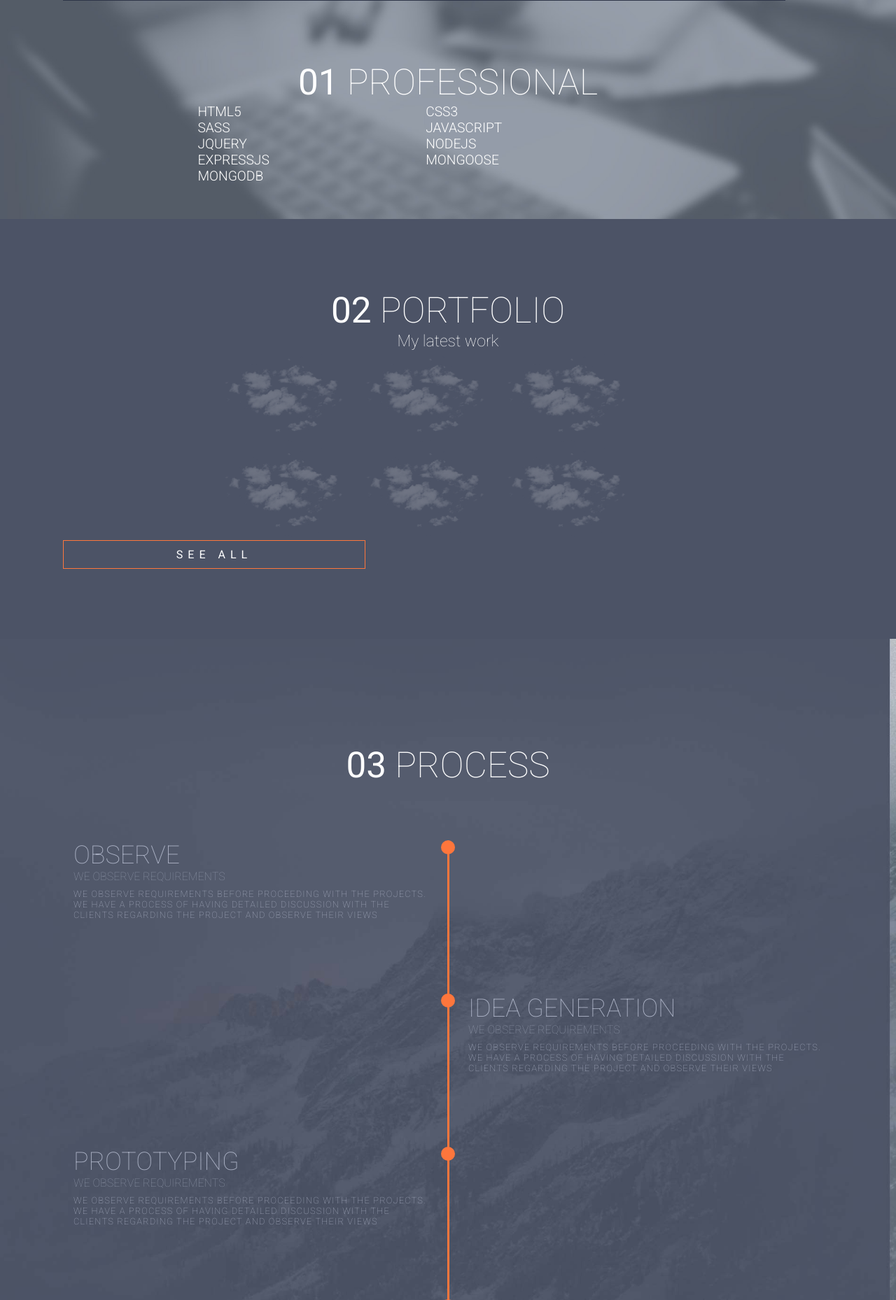
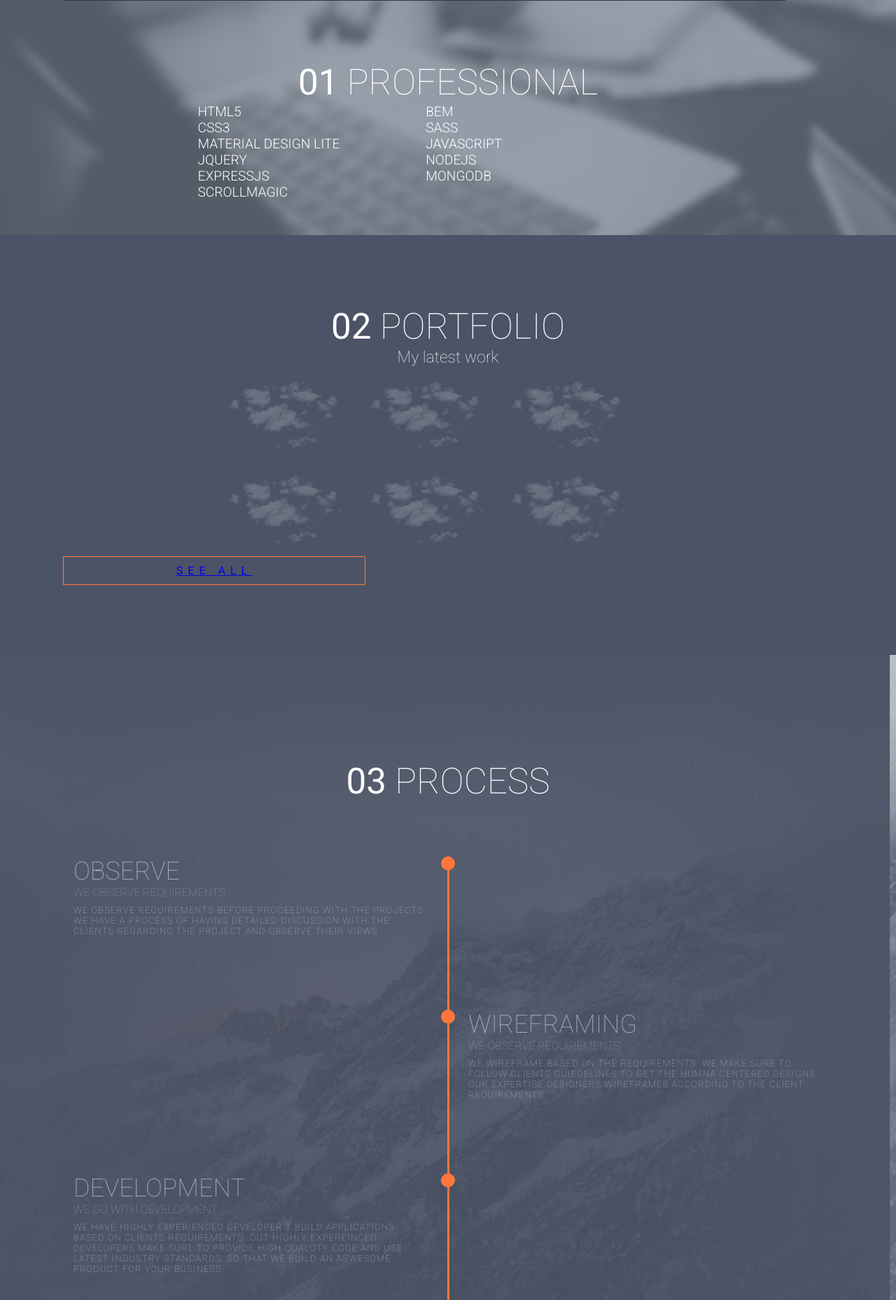
Before and after one commit to bhartendush/bhartendu, a PHP site: page / in a window 1280 px wide. Shown: the part 939-2797 px from the top of the page at 70% size. Run offline with PHP 8.4, Linux system fonts and the light colour scheme; some libraries are stand-ins or nearby versions.

Commit message:
updated the home page

```diff
--- a/index.html
+++ b/index.html
@@ -1,9 +1,24 @@
 <!DOCTYPE html>
 <html>
 <head>
+
 	<title>Frontend Developer and Wordpress Developer</title>
 	<link href="https://fonts.googleapis.com/css?family=Roboto:100,300,400" rel="stylesheet">
 	<link rel="stylesheet" type="text/css" href="dist/styles/main.min.css" />
+	<meta charset="UTF-8">
+	<meta name="description" content="Bhartendu designs is a leading Software development company helping clients all over the globe to make there internet presence.">
+    <meta name="keywords" content="Wordpress developer, Nodejs developer, Angularjs developer, PSD to HTML, PSD to Wordpress developer, BEM developer, MDL developer, MONGODB developer">
+    <meta name="author" content="Bhartendu Sharma">
+    <meta name="viewport" content="width=device-width, initial-scale=1.0">
+
+    <meta name="robots" content="noodp"/>
+<link rel="canonical" href="http://www.bhartendu.me/" />
+<meta property="og:locale" content="en_US" />
+<meta property="og:type" content="website" />
+<meta property="og:title" content="Web Software Designing, SEO and Mobile App Development Services Company" />
+<meta property="og:description" content="Bhartendu designs is a leading Software development company helping clients all over the globe to make there internet presence." />
+<meta property="og:url" content="http://www.bhartendu.me/" />
+<meta property="og:site_name" content="Bhartendu Designs" />
 </head>
 <body>
 <header>
@@ -23,7 +38,7 @@
 
 <section id="hero">
 <div class="container">
-<h2>I<span class="pink">'</span>m<br /> Bhartendu <span class="pink">.</span></h2>
+<h2>I<span class="pink">'</span>m<br /> Bhartendu<span class="pink">.</span></h2>
 	<h1>Frontend &amp; Wordpress Developer</h1>
 	<img src="dist/images/me.png" alt="Frontend Developer and Wordpress Developer">
 	</div>
@@ -37,18 +52,27 @@
 	</div>
 	<div id="prof-ot">
 	<h2><span>01</span> Professional</h2>
+
 	 <div id="techn-lst">
 	  <div class="techn-lst-in">
 	    <div class="techn-nm">HTML5</div>
-	    <div class="techn-bar"><span style="width: 80%"></span></div>
+	    <div class="techn-bar"><span style="width: 90%"></span></div>
+	  </div>
+		<div class="techn-lst-in">
+	    <div class="techn-nm">BEM</div>
+	    <div class="techn-bar"><span style="width: 95%"></span></div>
 	  </div>
 	  <div class="techn-lst-in">
 	    <div class="techn-nm">CSS3</div>
-	    <div class="techn-bar"><span style="width: 40%"></span></div>
+	    <div class="techn-bar"><span style="width: 95%"></span></div>
 	  </div>
 	  <div class="techn-lst-in">
 	    <div class="techn-nm">SASS</div>
 	    <div class="techn-bar"><span style="width: 80%"></span></div>
+	  </div>
+		<div class="techn-lst-in">
+	    <div class="techn-nm">MATERIAL DESIGN LITE</div>
+	    <div class="techn-bar"><span style="width: 95%"></span></div>
 	  </div>
 	  <div class="techn-lst-in">
 	    <div class="techn-nm">JAVASCRIPT</div>
@@ -56,22 +80,22 @@
 	  </div>
 	  <div class="techn-lst-in">
 	    <div class="techn-nm">JQUERY</div>
+	    <div class="techn-bar"><span style="width: 75%"></span></div>
+	  </div>
+	  <div class="techn-lst-in">
+	    <div class="techn-nm">NODEJS</div>
+	    <div class="techn-bar"><span style="width: 75%"></span></div>
+	  </div>
+	  <div class="techn-lst-in">
+	    <div class="techn-nm">EXPRESSJS</div>
 	    <div class="techn-bar"><span style="width: 80%"></span></div>
 	  </div>
 	  <div class="techn-lst-in">
-	    <div class="techn-nm">NODEJS</div>
-	    <div class="techn-bar"><span style="width: 90%"></span></div>
+	    <div class="techn-nm">MONGODB</div>
+	    <div class="techn-bar"><span style="width: 85%"></span></div>
 	  </div>
 	  <div class="techn-lst-in">
-	    <div class="techn-nm">EXPRESSJS</div>
-	    <div class="techn-bar"><span style="width: 90%"></span></div>
-	  </div>
-	  <div class="techn-lst-in">
-	    <div class="techn-nm">MONGOOSE</div>
-	    <div class="techn-bar"><span style="width: 90%"></span></div>
-	  </div>
-	  <div class="techn-lst-in">
-	    <div class="techn-nm">MONGODB</div>
+	    <div class="techn-nm">SCROLLMAGIC</div>
 	    <div class="techn-bar"><span style="width: 90%"></span></div>
 	  </div>
 	 </div>  <!-- techn-lst  -->
@@ -102,7 +126,9 @@
 	  	<img src="dist/images/cloud.png" alt="" />
 	  </a>
 	</div>
-	<a href="#" id="portf-btn">see all</a>
+	<div id="portf-btn">
+	<a href="#">see all</a>
+	</div>
 </section>
 <section id="process">
    <div class="container">
@@ -117,37 +143,30 @@
      </li>
      <li>
 		<div class="prc-cnt right">
-		  <h3>IDEA GENERATION</h3>
+		  <h3>wireframing</h3>
 		  <h4>we observe requirements</h4>
-		  <p>we observe requirements before proceeding with the projects. we have a process of having detailed discussion with the clients regarding the project and observe their views</p>
+		  <p>We wireframe based on the requirements. We make sure to follow clients guiedelines to get the humna centered designs. Our expertise designers wireframes according to the client requirements. </p>
 		</div>
      </li>
      <li>
 		<div class="prc-cnt left">
-		  <h3>PROTOTYPING</h3>
-		  <h4>we observe requirements</h4>
-		  <p>we observe requirements before proceeding with the projects. we have a process of having detailed discussion with the clients regarding the project and observe their views</p>
+		  <h3>Development</h3>
+		  <h4>We go with development</h4>
+		  <p>We have highly experienced developer t build applications based on clients requirements. Out highly expereinced developers make sure to provide high qualoty code and use latest industry standards, so that we build an aswesome product for your business.</p>
 		</div>
      </li>
      <li>
 		<div class="prc-cnt right">
-		  <h3>DEVELOPMENT</h3>
-		  <h4>we observe requirements</h4>
-		  <p>we observe requirements before proceeding with the projects. we have a process of having detailed discussion with the clients regarding the project and observe their views</p>
+		  <h3>Testing</h3>
+		  <h4>We do QA</h4>
+		  <p>Our QA team do the unit testing and automated testing of the whole project and make sure that there are no bugs or errors on the project. Out testing phase process is three stage, which ensure us to deliver an awesome product to our client.</p>
 		</div>
      </li>
      <li>
 		<div class="prc-cnt left">
-		  <h3>TESTING</h3>
-		  <h4>we observe requirements</h4>
-		  <p>we observe requirements before proceeding with the projects. we have a process of having detailed discussion with the clients regarding the project and observe their views</p>
-		</div>
-     </li>
-     <li>
-		<div class="prc-cnt right">
-		  <h3>observe</h3>
-		  <h4>we observe requirements</h4>
-		  <p>we observe requirements before proceeding with the projects. we have a process of having detailed discussion with the clients regarding the project and observe their views</p>
+		  <h3>Deploy</h3>
+		  <h4>Deploy the project</h4>
+		  <p>After thorougly testing the application we go with the deployment process. We make sure that application is deployed successfully on the server. Our whole team make sure that everything is working fine on live server.</p>
 		</div>
 	</li>
 	</ul>
@@ -159,7 +178,7 @@
    <div class="contc-ot">
    <div class="cont-lt">
 	 <h4>Contact</h4>
-	 <p>Ph No: +91-83510-25668 </p>
+	 <p>Ph No: +91-835-102-5668 </p>
 	 <p>sales@bhartendu.me</p>
 	</div>
    <div class="cont-rt">
@@ -191,34 +210,20 @@
 	<copy>&copy; 2017 bhartendu.me</copy>
 </footer>
 <script src="https://ajax.googleapis.com/ajax/libs/jquery/3.2.1/jquery.min.js"></script>
-<script type="text/javascript">
-	$(function() {
+<script type="text/javascript" src="src/scripts/script.js" ></script>
 
-    var $meters = $(".techn-bar > span");
-    var $section = $('#prof-ot');
-    var $queue = $({});
 
-    function loadDaBars() {
-        $meters.each(function() {
-            var $el = $(this);
-            var origWidth = $el.width();
-            $el.width(0);
-            $queue.queue(function(next) {
-                $el.animate({width: origWidth}, 1200, next);
-            });
-        });
-    }
+<!-- Google analytics  -->
+<script>
+  (function(i,s,o,g,r,a,m){i['GoogleAnalyticsObject']=r;i[r]=i[r]||function(){
+  (i[r].q=i[r].q||[]).push(arguments)},i[r].l=1*new Date();a=s.createElement(o),
+  m=s.getElementsByTagName(o)[0];a.async=1;a.src=g;m.parentNode.insertBefore(a,m)
+  })(window,document,'script','https://www.google-analytics.com/analytics.js','ga');
 
-    $(document).bind('scroll', function(ev) {
-        var scrollOffset = $(document).scrollTop();
-        var containerOffset = $section.offset().top - window.innerHeight;
-        if (scrollOffset > containerOffset) {
-            loadDaBars();
-            // unbind event not to load scrolsl again
-            $(document).unbind('scroll');
-        }
-    });
-    });
+  ga('create', 'UA-62309348-2', 'auto');
+  ga('send', 'pageview');
+
 </script>
+
 </body>
 </html>
```
Also changed, not shown: src/styles/main.scss (+8 -6 lines).
